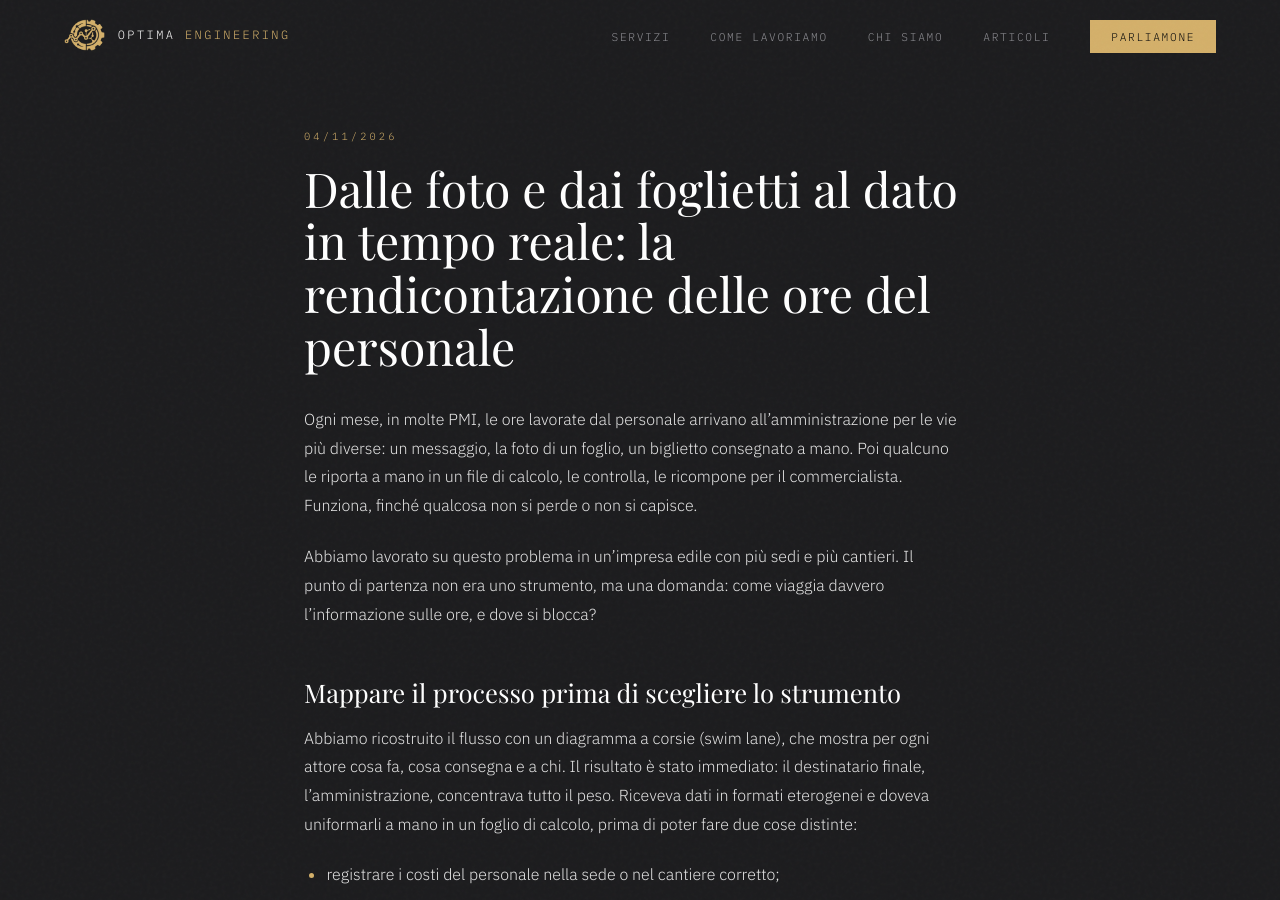
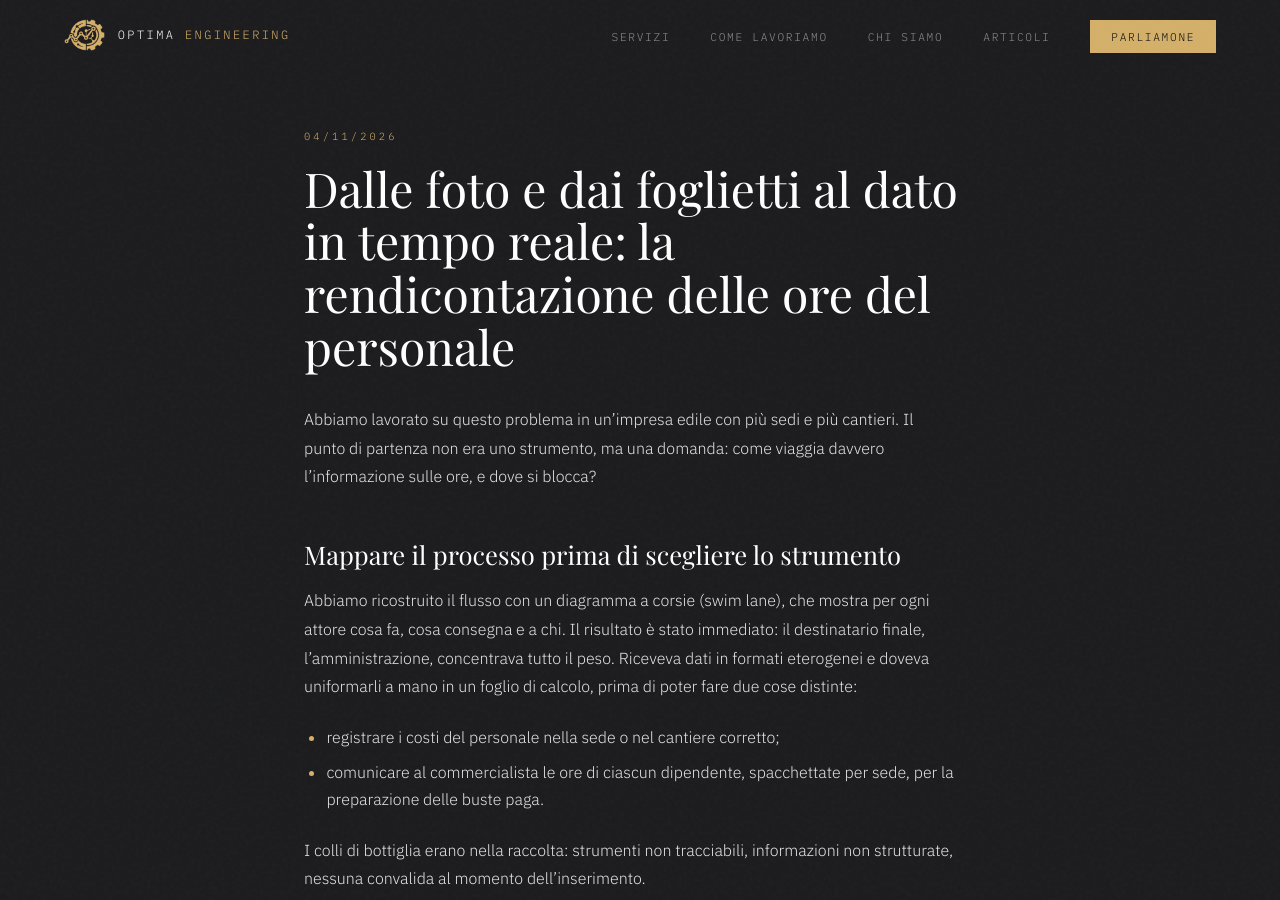
Before and after one commit to edoardo2496/optima_engineering, a Jekyll site: the page built from _posts/2026-11-04-dalla-rendicontazione-manuale-delle-ore-del-personale-alla-web-app.md, in a window 1280 px wide and 900 px high. Built offline with Jekyll 4.4.1, drawn with Linux system fonts in a browser that asks for light colours; some web fonts are replaced; part of the change alters nothing that is shown.

Commit message:
Update 2026-11-04-dalla-rendicontazione-manuale-delle-ore-del-personale-alla-web-app.md

```diff
--- a/_posts/2026-11-04-dalla-rendicontazione-manuale-delle-ore-del-personale-alla-web-app.md
+++ b/_posts/2026-11-04-dalla-rendicontazione-manuale-delle-ore-del-personale-alla-web-app.md
@@ -2,9 +2,9 @@
 layout: post
 title: "Dalle foto e dai foglietti al dato in tempo reale: la rendicontazione delle ore del personale"
 date: 2026-11-04
+categories: ["Data Engineering & Data Optimization"]
+excerpt: "Ogni mese, in molte PMI, le ore lavorate dal personale arrivano all'amministrazione per le vie più diverse: un messaggio, la foto di un foglio, un biglietto consegnato a mano. Poi qualcuno le riporta a mano in un file di calcolo, le controlla, le ricompone per il commercialista. Funziona, finché qualcosa non si perde o non si capisce."
 ---
-
-Ogni mese, in molte PMI, le ore lavorate dal personale arrivano all'amministrazione per le vie più diverse: un messaggio, la foto di un foglio, un biglietto consegnato a mano. Poi qualcuno le riporta a mano in un file di calcolo, le controlla, le ricompone per il commercialista. Funziona, finché qualcosa non si perde o non si capisce.
 
 Abbiamo lavorato su questo problema in un'impresa edile con più sedi e più cantieri. Il punto di partenza non era uno strumento, ma una domanda: come viaggia davvero l'informazione sulle ore, e dove si blocca?
 
```
